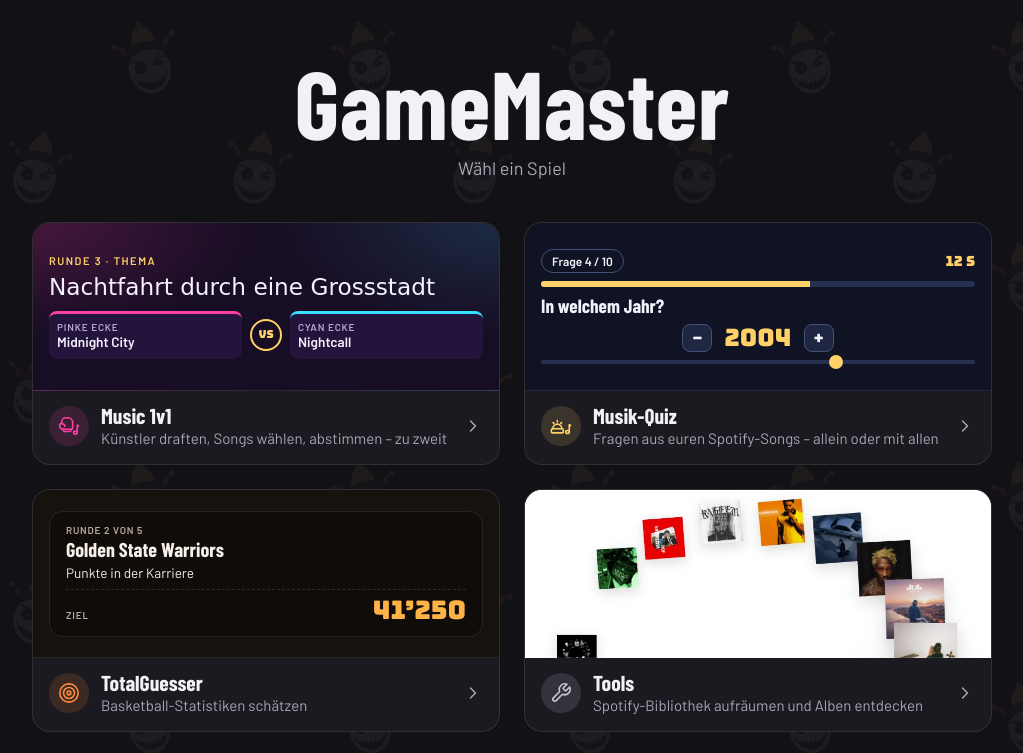
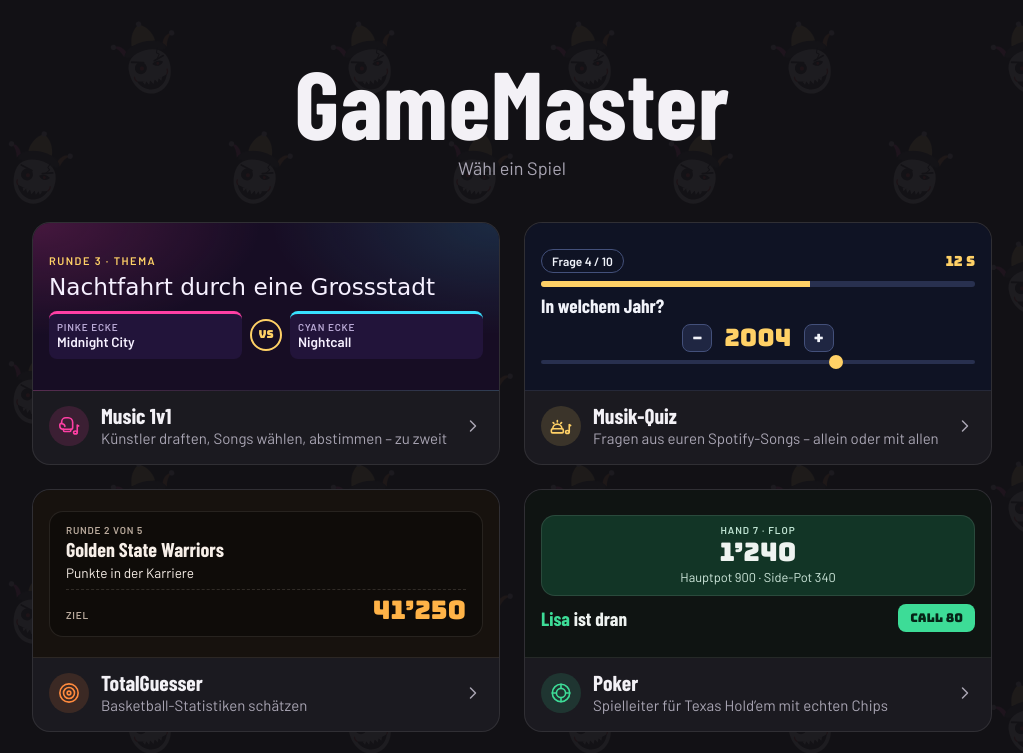
Before and after one commit to MonkeyDsvakidan/monkeydsvakidan.github.io, a plain HTML site: page index.html in a window 1280 px wide. Shown: the top 753 px of the page, without its empty margins (128-1151 px from the left). Drawn offline with nearby package versions, Linux system fonts and the light colour scheme; a web font is replaced by a local one.

Commit message:
Poker auf der Startseite + Checkliste «Neues Spiel einbauen» (#6)
* Poker als Kachel auf der Startseite, Checkliste «Neues Spiel einbauen»

Co-Authored-By: Claude Opus 5.5 <noreply@anthropic.com>
Claude-Session: https://claude.ai/code/session_01M79Fp5ETBVQWMNMbEn3BTT

* Pfad an den Repo-Namen anpassen: /PokerFriends/

Co-Authored-By: Claude Opus 5.5 <noreply@anthropic.com>
Claude-Session: https://claude.ai/code/session_01M79Fp5ETBVQWMNMbEn3BTT

---------

Co-authored-by: Claude <noreply@anthropic.com>

```diff
--- a/index.html
+++ b/index.html
@@ -4,7 +4,7 @@
   <meta charset="utf-8">
   <meta name="viewport" content="width=device-width, initial-scale=1, viewport-fit=cover">
   <title>GameMaster</title>
-  <meta name="description" content="Alle Spiele in einer App: Music 1v1, Musik-Quiz, TotalGuesser und Tools.">
+  <meta name="description" content="Alle Spiele in einer App: Music 1v1, Musik-Quiz, TotalGuesser, Poker und Tools.">
   <meta name="theme-color" content="#121115">
   <meta name="apple-mobile-web-app-capable" content="yes">
   <meta name="mobile-web-app-capable" content="yes">
@@ -16,13 +16,14 @@
   <link rel="preconnect" href="https://fonts.googleapis.com">
   <link rel="preconnect" href="https://fonts.gstatic.com" crossorigin>
   <link rel="stylesheet" href="https://fonts.googleapis.com/css2?family=Barlow:wght@400;600&family=Barlow+Condensed:wght@700&family=Bungee&family=Sedgwick+Ave+Display&display=swap">
-  <link rel="stylesheet" href="/styles.css?v=4">
+  <link rel="stylesheet" href="/styles.css?v=5">
 </head>
 <body>
 <svg width="0" height="0" style="position:absolute" aria-hidden="true">
   <symbol id="i-glovenote" viewBox="0 0 24 24"><path d="M6 15.5V17a1 1 0 0 0 1 1h6a1 1 0 0 0 1-1v-1.5"/><path d="M5.5 15.5H14a2 2 0 0 0 2-2V8A5 5 0 0 0 11 3H8.5A4.5 4.5 0 0 0 4 7.5V9"/><path d="M4 9a2 2 0 0 0-2 2v1a3.5 3.5 0 0 0 3.5 3.5"/><path d="M4 9.5c2 0 3.5 1 3.5 3"/><ellipse cx="19" cy="19" rx="2" ry="1.6"/><path d="M21 19v-8l1.5 1"/></symbol>
   <symbol id="i-buzzernote" viewBox="0 0 24 24"><path d="M3 15a5 5 0 0 1 10 0"/><rect x="1.5" y="15" width="13" height="4.5" rx="1.3"/><path d="M8 7.5V6M4.3 9.2l-.9-.9M11.7 9.2l.9-.9"/><ellipse cx="19" cy="18.5" rx="2" ry="1.6"/><path d="M21 18.5v-8l1.5 1"/></symbol>
   <symbol id="i-target" viewBox="0 0 24 24"><circle cx="12" cy="12" r="10"/><circle cx="12" cy="12" r="6"/><circle cx="12" cy="12" r="2"/></symbol>
+  <symbol id="i-poker" viewBox="0 0 24 24"><circle cx="12" cy="12" r="9.5"/><circle cx="12" cy="12" r="5"/><path d="M12 2.5v4M12 17.5v4M2.5 12h4M17.5 12h4"/></symbol>
   <symbol id="i-tools" viewBox="0 0 24 24"><path d="M14.7 6.3a1 1 0 0 0 0 1.4l1.6 1.6a1 1 0 0 0 1.4 0l3.8-3.8a6 6 0 0 1-7.9 7.9l-6.9 6.9a2.1 2.1 0 0 1-3-3l6.9-6.9a6 6 0 0 1 7.9-7.9z"/></symbol>
   <symbol id="i-chev" viewBox="0 0 24 24"><path d="m9 6 6 6-6 6"/></symbol>
 </svg>
@@ -75,6 +76,16 @@
           <span><span class="name">TotalGuesser</span><span class="desc">Basketball-Statistiken schätzen</span></span>
           <svg class="chev" aria-hidden="true"><use href="#i-chev"/></svg>
         </span></a></li>
+      <li><a class="tile pk" href="/PokerFriends/">
+        <span class="preview" aria-hidden="true">
+          <span class="pk-felt"><span class="pk-lbl">Hand 7 · Flop</span><b>1’240</b><span class="pk-side">Hauptpot 900 · Side-Pot 340</span></span>
+          <span class="pk-turn"><span><em>Lisa</em> ist dran</span><span class="pk-btn">Call 80</span></span>
+        </span>
+        <span class="meta">
+          <span class="ico"><svg aria-hidden="true"><use href="#i-poker"/></svg></span>
+          <span><span class="name">Poker</span><span class="desc">Spielleiter für Texas Hold’em mit echten Chips</span></span>
+          <svg class="chev" aria-hidden="true"><use href="#i-chev"/></svg>
+        </span></a></li>
       <li><details class="tile tools" id="tools">
         <summary>
           <span class="preview" aria-hidden="true">
--- a/styles.css
+++ b/styles.css
@@ -4,7 +4,7 @@
   --bg:#121115; --surface:#1b1a20; --line:rgb(255 255 255 / .09);
   --fg:#f3f1f6; --muted:#a9a5b3;
   /* Spiel-Farben: Icon des Eintrags und Fokus; die Vorschauen nutzen die Farben der Spiele selbst */
-  --mb:#ff3fa4; --quiz:#ffd166; --tg:#ff8a3d; --tools:#c9c4d3;
+  --mb:#ff3fa4; --quiz:#ffd166; --tg:#ff8a3d; --pk:#3ddc97; --tools:#c9c4d3;
   --f-text:"Barlow",system-ui,-apple-system,"Segoe UI",sans-serif;
   --f-title:"Barlow Condensed","Barlow",system-ui,sans-serif;
   --f-num:"Bungee","Arial Black",Impact,sans-serif;  /* nur in den Vorschauen der Spiele */
@@ -42,7 +42,7 @@ svg{fill:none;stroke:currentColor;stroke-width:1.75;stroke-linecap:round;stroke-
 .name{display:block;font:700 1.35rem/1.15 var(--f-title)}
 .desc{display:block;color:var(--muted);font-size:.9375rem;line-height:1.35}
 .chev{width:20px;height:20px;color:var(--muted)}
-.mb{--act:var(--mb)} .quiz{--act:var(--quiz)} .tg{--act:var(--tg)} .tools{--act:var(--tools)}
+.mb{--act:var(--mb)} .quiz{--act:var(--quiz)} .tg{--act:var(--tg)} .pk{--act:var(--pk)} .tools{--act:var(--tools)}
 
 /* Music 1v1 – «Titelkampf bei Nacht»: Violett, Pink/Cyan-Ecken, Gold für Thema, Sedgwick für das Thema */
 .mb .preview{background:#170d24;background-image:radial-gradient(70% 10rem at 0% 0%,rgb(255 63 164 / .2),transparent 70%),radial-gradient(70% 10rem at 100% 0%,rgb(56 225 255 / .14),transparent 70%)}
@@ -77,6 +77,16 @@ svg{fill:none;stroke:currentColor;stroke-width:1.75;stroke-linecap:round;stroke-
 .tg-target small{font:600 10px/1 var(--f-text);letter-spacing:.08em;text-transform:uppercase;color:#b9aa9c}
 .tg-target b{font:400 1.6rem/1 var(--f-num);color:#ffb347;font-variant-numeric:tabular-nums}
 
+/* Poker – «Kartentisch bei Nacht»: dunkles Grün, Pot auf Filz, Mint für «ist dran» */
+.pk .preview{background:#0f1412}
+.pk-felt{display:grid;justify-items:center;gap:2px;padding:var(--s2) var(--s3);border-radius:var(--r-m);background:#123526;border:1px solid rgb(255 255 255 / .1)}
+.pk-lbl{font:600 10px/1.2 var(--f-text);letter-spacing:.1em;text-transform:uppercase;color:#bfe3d2}
+.pk-felt b{font:400 1.6rem/1.1 var(--f-num);color:#eef3f0;font-variant-numeric:tabular-nums}
+.pk-side{font-size:.8rem;color:#cfe8dc}
+.pk-turn{display:flex;justify-content:space-between;align-items:center;gap:var(--s2);font:700 1.2rem/1 var(--f-title);color:#eef3f0}
+.pk-turn em{font-style:normal;color:#3ddc97}
+.pk-btn{padding:8px 12px;border-radius:var(--r-s);background:#3ddc97;color:#062417;font:400 12px/1 var(--f-num)}
+
 /* Tools – Ausschnitt aus dem Albumrad (Screenshot, helle Optik wie das Werkzeug) */
 .tools .preview{background:#fff url(/tools-vorschau.jpg) center top/cover no-repeat}
 details[open] .chev{transform:rotate(90deg)}
```
Also changed, not shown: 404.html (+1 -1 lines), manifest.webmanifest, 2 other files.
